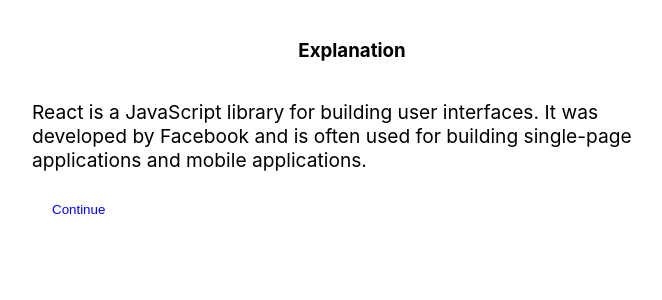
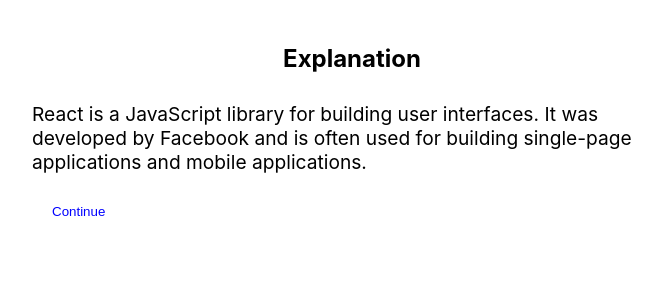
Before and after one commit to HuberAdrian/learning-platform, a React (Create React App) app: page /KursBsp1 in a window 1280 px wide. Shown: the top 300 px of the page, without its empty margins (288-950 px from the left). Built offline with nearby package versions, Linux system fonts and the light colour scheme.

Commit message:
prevent answer from changing once solution showed

```diff
--- a/src/components/CourseExample.css
+++ b/src/components/CourseExample.css
@@ -7,6 +7,11 @@
     color: black;
     padding: 20px;
     border-radius: 5px;
+  }
+
+  .Course h3 {
+    font-size: 1.5em;
+    margin-bottom: 10px;
   }
 
   .Course p {
--- a/src/components/CourseExample.js
+++ b/src/components/CourseExample.js
@@ -95,6 +95,7 @@ function CourseExample() {
                   id={answer.id}
                   checked={selectedAnswer == answer.id}
                   onChange={handleAnswerSelect}
+                  disabled={showSolution ? true : false}
                 />
                 <label htmlFor={answer.id}>{answer.text}</label>
               </div>
@@ -107,9 +108,9 @@ function CourseExample() {
               {showSolution && (
                 <div>
                   {selectedAnswer == questions[currentQuestion - 1].correctAnswer ? (
-                    <p>Correct!</p>
+                    <p>Richtig!</p>
                   ) : (
-                    <p>Incorrect. The correct answer is: {questions[currentQuestion - 1].answers[questions[currentQuestion - 1].correctAnswer - 1].text}</p>
+                    <p>Falsch! Die richtige Antwort ist: "{questions[currentQuestion - 1].answers[questions[currentQuestion - 1].correctAnswer - 1].text}"</p>
                   )}
                 </div>
               )}
```
